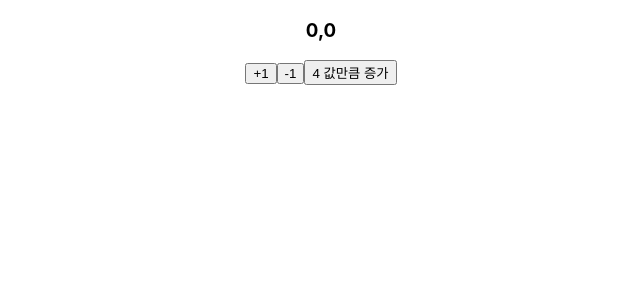
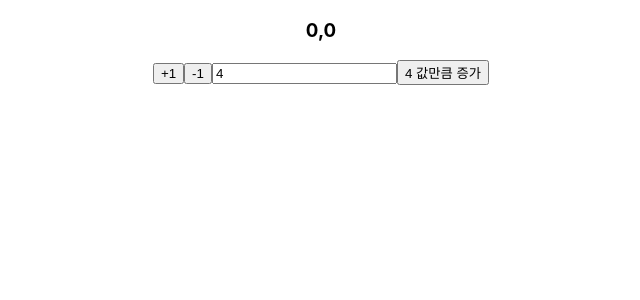
Before and after one commit to hj-Seong/2023-react-redux, a React (Create React App) app in the folder react-toolkit/: page / in a window 1280 px wide. Shown: the top 300 px of the page, without its empty margins (319-959 px from the left). Built offline with nearby package versions, Linux system fonts and the light colour scheme.

Commit message:
0515 리덕스 툴킷 연습 확인

```diff
--- a/react-toolkit/src/components/CounterBox.jsx
+++ b/react-toolkit/src/components/CounterBox.jsx
@@ -21,7 +21,11 @@ export default function CounterBox() {
         </button>
         {/** num값을 바꾸기 위한 input태그 작성
          *   *input태그로 받아온 값은 문자열!
+         * + 시간이 된다면 num값만큼 감소하는 리듀서 작성
         */}
+        <input type='number'
+            value={num}
+            onChange={(e)=>{setNum( parseInt(e.target.value) )}}/>
         <button onClick={()=>{
             //매개변수로 전달되는 값은 payload로 사용할수 있다
             dispatch( incrementByAmount(num) )
```
